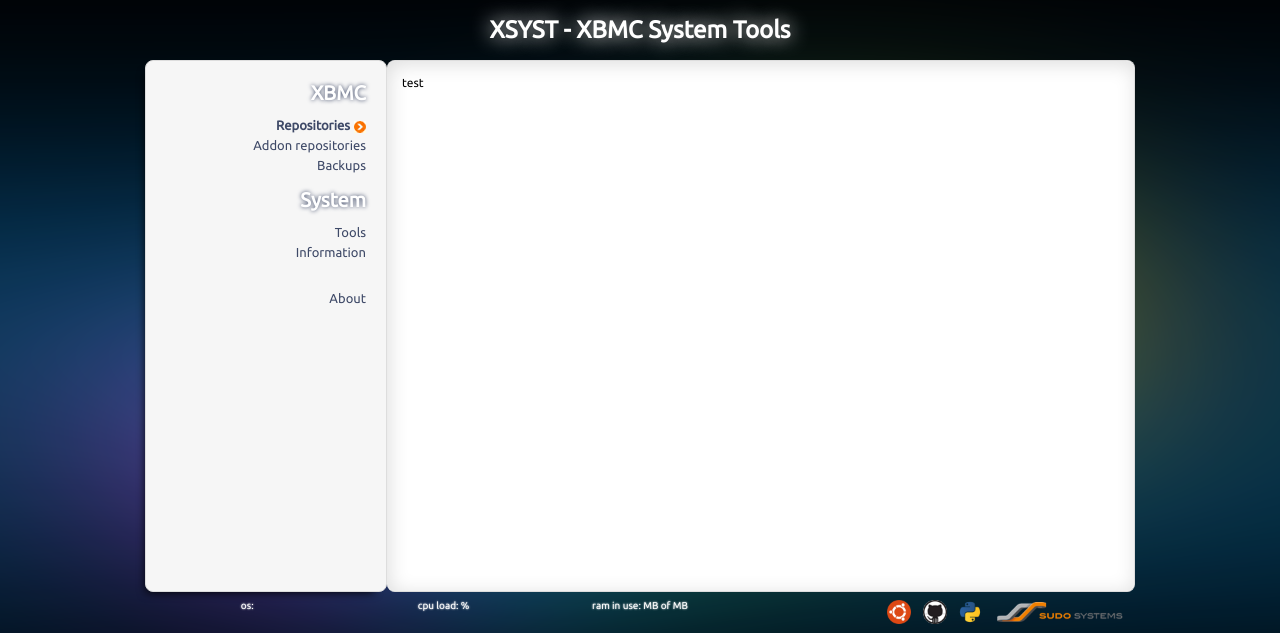
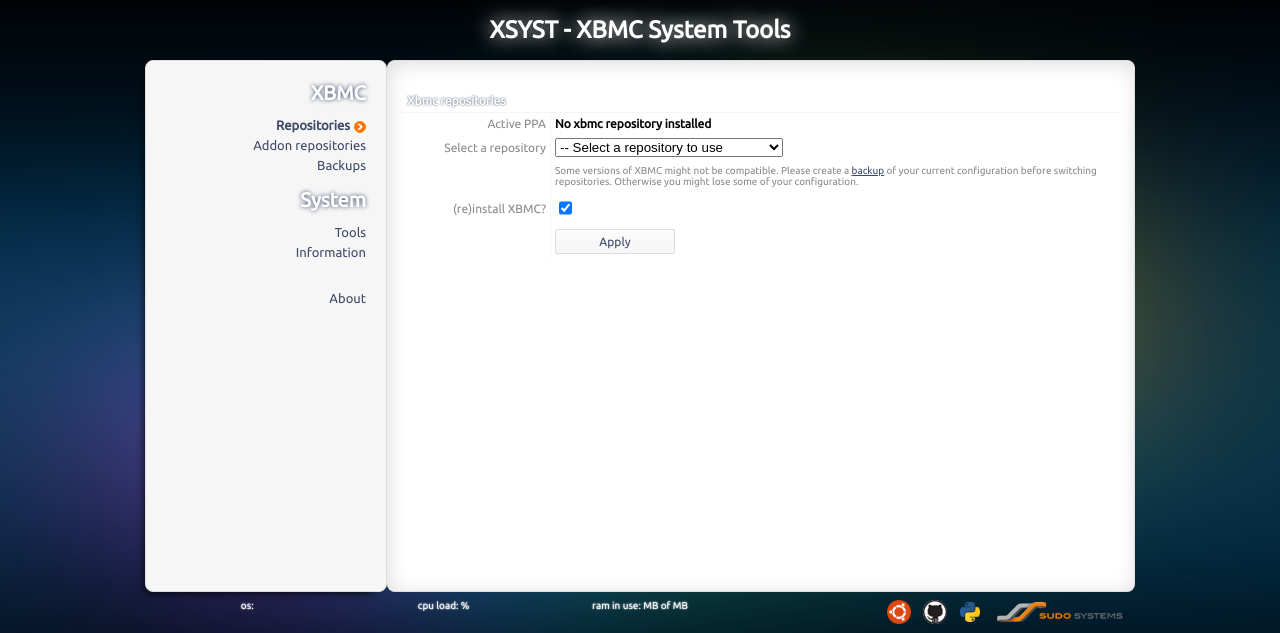
Before and after one commit to bramvanoploo/xbmc-system-tools, a Flask app: page /xbmc_repositories in a window 1280 px wide. Shown: the top 633 px of the page. Run offline with Flask 2, Linux system fonts and the light colour scheme.

Commit message:
Building XBMC repository management functionality (WIP)

```diff
--- a/static/javascript/application/xbmc.config.js
+++ b/static/javascript/application/xbmc.config.js
@@ -1,13 +1,13 @@
-function Xbmc() {
-    this.repositories = function() {
+function XbmcConfig() {
+    this.getAvailableRepositories = function() {
         return new Array(
-            [data.length] = new Array('Official stable builds', 'ppa:team-xbmc/ppa'),
-            [data.length] = new Array('Official unstable builds', 'ppa:team-xbmc/unstable'),
-            [data.length] = new Array('Official nightly builds', 'ppa:team-xbmc/xbmc-nightly'),
-            [data.length] = new Array('Wsnipex nightly builds', 'ppa:wsnipex/xbmc-nightly'),
-            [data.length] = new Array('Wsnipex xvba frodo builds', 'ppa:wsnipex/xbmc-xvba-frodo'),
-            [data.length] = new Array('Wsnipex xvba stable regular builds', 'ppa:wsnipex/xbmc-xvba'),
-            [data.length] = new Array('Wsnipex xvba unstable builds', 'ppa:wsnipex/xbmc-xvba-testing'),
+            new Array('Official stable builds', 'ppa:team-xbmc/ppa'),
+            new Array('Official unstable builds', 'ppa:team-xbmc/unstable'),
+            new Array('Official nightly builds', 'ppa:team-xbmc/xbmc-nightly'),
+            new Array('Wsnipex nightly builds', 'ppa:wsnipex/xbmc-nightly'),
+            new Array('Wsnipex xvba frodo builds', 'ppa:wsnipex/xbmc-xvba-frodo'),
+            new Array('Wsnipex xvba stable regular builds', 'ppa:wsnipex/xbmc-xvba'),
+            new Array('Wsnipex xvba unstable builds', 'ppa:wsnipex/xbmc-xvba-testing')
         );
     }
 }
--- a/templates/layout.html
+++ b/templates/layout.html
@@ -16,6 +16,7 @@
         <script type="text/javascript" src="{{ url_for('static', filename='javascript/config.js') }}"></script>
         <script type="text/javascript" src="{{ url_for('static', filename='javascript/application.js') }}"></script>
         <script type="text/javascript" src="{{ url_for('static', filename='javascript/api.class.js') }}"></script>
+        <script type="text/javascript" src="{{ url_for('static', filename='javascript/application/xbmc.config.js') }}"></script>
         <script type="text/javascript">
         	var api = new Api();
 
--- a/templates/xbmc_backups.html
+++ b/templates/xbmc_backups.html
@@ -147,6 +147,7 @@
 				</form>
 			</td>
 		</tr>
+    {% if backups %}
 		<tr>
 			<th colspan="2">
 				Archive
@@ -165,5 +166,6 @@
 			</td>
 		<tr>
 		{% endfor %}
+    {% endif %}
 	</table>
 {% endblock %}
--- a/templates/xbmc_repositories.html
+++ b/templates/xbmc_repositories.html
@@ -4,10 +4,111 @@
     {{ super() }}
     <script type="text/javascript">
        	$(document).ready(function(){
+            var lstrActiveXbmcPpa = 'No xbmc repository installed';
 
-       	});
+            $.getJSON('/api?method=ppa.get_active&params="xbmc"',
+                function(poData) {
+                    var xbmcConfig = new XbmcConfig();
+                    var laRepos = xbmcConfig.getAvailableRepositories();
+
+                    if (poData && poData.success && poData.result.length > 0) {
+                        lstrActiveXbmcPpa = poData.result[0];
+                    }
+
+                    $('#activeXbmcPpa').html('<b>' +lstrActiveXbmcPpa+ '</b>');
+
+                    for(var i=0; i<laRepos.length; i++){
+                        if(laRepos[i][1].trim() !== lstrActiveXbmcPpa.trim()) {
+                            $('select[name=xbmc_repositories]').append('<option value="' +laRepos[i][1].trim()+ '">' +laRepos[i][0].trim()+ '</option>');
+                        }
+                    }
+                }
+            );
+
+            $('button[name=apply_repository]').bind('click', function(){
+                $('<div title="Confirm using the repository"></div>')
+					.html('Are you sure you want activate this XBMC repository? The currently active repository (' +lstrActiveXbmcPpa+ ') will be removed.')
+					.appendTo('body')
+					.dialog({
+						resizable: false,
+						height: 150,
+						width: 400,
+						modal: true,
+						buttons: {
+							'Yes': function() {
+								$(this).dialog("close");
+
+								showLoading('Attempting to remove XBMC repository "' +lstrActiveXbmcPpa+ '".<br />Please be patient.');
+
+								api.purgePpa(lstrActiveXbmcPpa, function(poResult){
+									$.notify_osd.create({
+										text: (poResult && poResult.success)? 'Repository "' +lstrActiveXbmcPpa+ '" successfully removed' : 'Repository "' +lstrActiveXbmcPpa+ '" could not be removed. Are you sure you\'ve entered the correct name and that it\'s an existing repository?'
+									});
+
+									hideLoading();
+								});
+							},
+							'No': function() {
+								$.notify_osd.create({
+									text: 'Cancelled installation of new XBMC repository.'
+								});
+
+							  	$(this).dialog("close");
+							}
+						}
+			    	}
+				);
+
+                return false;
+            });
+        });
     </script>
 {% endblock %}
 {% block content %}
-	test
+	<br />
+    <table>
+    	<tr>
+    		<th colspan="2">
+    			Xbmc repositories
+    		</th>
+    	</tr>
+        <tr>
+    		<td class="title">
+                Active PPA
+            </td>
+            <td id="activeXbmcPpa"></td>
+    	</tr>
+    	<tr>
+    		<td class="title">
+                Select a repository
+            </td>
+    		<td>
+                <select name="xbmc_repositories">
+                    <option value=""> -- Select a repository to use</option>
+                </select>
+    		</td>
+    	</tr>
+        <tr>
+    		<td class="title"></td>
+    		<td style="color:#888; font-size:10px;">
+                Some versions of XBMC might not be compatible. Please create a
+                <a href="/xbmc_backups" style="text-decoration:underline;">backup</a> of your current configuration
+                before switching repositories. Otherwise you might lose some of your configuration.
+    		</td>
+    	</tr>
+    	<tr>
+    		<td class="title">
+                (re)install XBMC?
+            </td>
+    		<td>
+                <input type="checkbox" checked="checked" value="1" />
+    		</td>
+    	</tr>
+        <tr>
+    		<td class="title"></td>
+    		<td>
+                <button name="apply_repository" class="medium">Apply</button>
+    		</td>
+    	</tr>
+    </table>
 {% endblock %}
```
